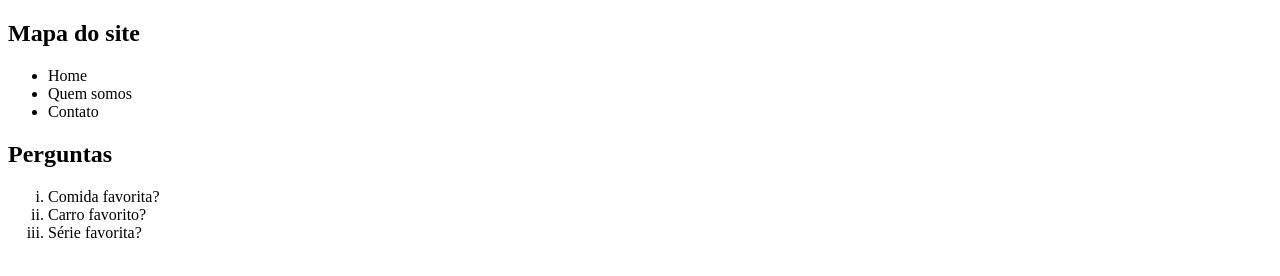
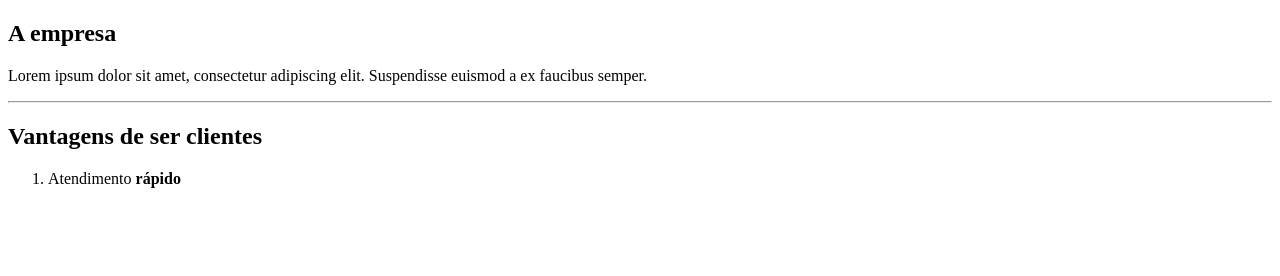
Before and after one commit to MarcosRigel/Meu-primeiro-site-HTML-unes, a plain HTML site: page projeto.html in a window 1280 px wide. Drawn offline with Linux system fonts and the light colour scheme.

Commit message:
Testando seus conhecimentos

```diff
--- a/projeto.html
+++ b/projeto.html
@@ -9,23 +9,21 @@
 
 	<body>
 
-		<h2>Mapa do site</h2>
-		<!-- Lista não ordenada circle, square, disc-->
-		<ul type="disc">
-			<li>Home</li>
-			<li>Quem somos</li>
-			<li>Contato</li>
-		</ul>
+		<h2>A empresa</h2>
+		<p>
+			Lorem ipsum dolor sit amet,
+			consectetur adipiscing elit.
+			Suspendisse euismod a ex faucibus
+			semper.
+		</p>
 
-		<h2>Perguntas</h2>
-		<!-- Lista ordenada: 1, A, a, I, i -->
-		<ol type="i">
-			<li>Comida favorita?</li>
-			<li>Carro favorito?</li>
-			<li>Série favorita?</li>
+		<hr>
 
+		<h2>Vantagens de ser clientes</h2>
+		<ol>
+			<li>Atendimento <strong>rápido</strong>
+			</li>
 		</ol>
-
 	</body>
 
 </html>
```
